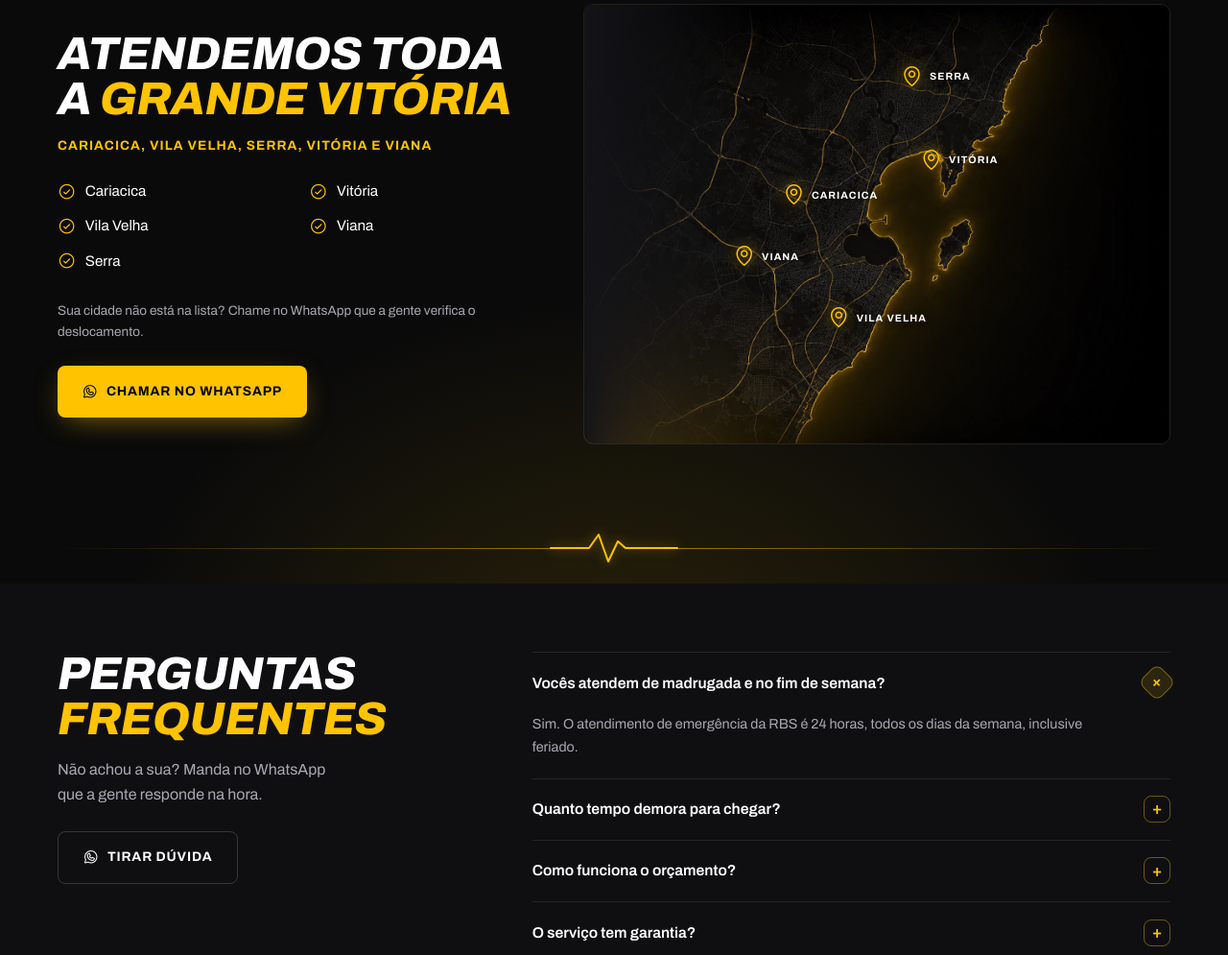
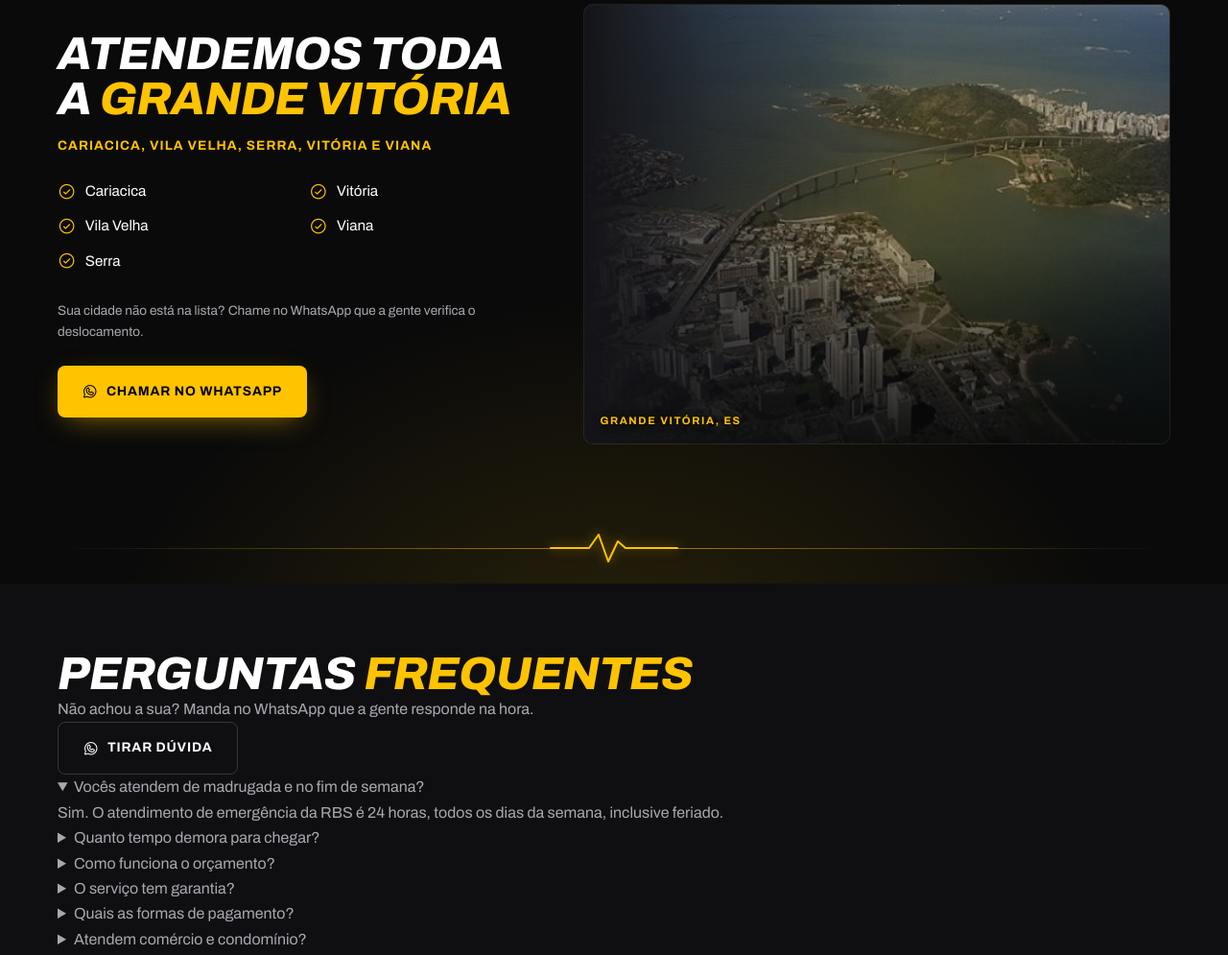
Before and after one commit to FelipeSitesRodrigues/049-rbssolu-eseletricas, a plain HTML site: page index.html in a window 1280 px wide. Shown: the part 5607-6602 px from the top of the page at 96% size. Drawn offline with nearby package versions, Linux system fonts and the light colour scheme.

Commit message:
Troca o mapa estilizado pela foto aérea da Grande Vitória
Pedido do cliente. Os pinos de cidade saíram junto (estavam posicionados
para a geografia do mapa desenhado e não batem com a foto); a lista de
cidades ao lado já cumpre esse papel. A foto recebeu tratamento escuro
para não destoar da paleta preto e amarelo.

Remove hero-eletricista.jpg e mapa-grande-vitoria.jpg, que ficaram sem uso.

Co-Authored-By: Claude Opus 5 (1M context) <noreply@anthropic.com>

```diff
--- a/assets/css/styles.css
+++ b/assets/css/styles.css
@@ -878,94 +878,35 @@ section { position: relative; }
   overflow: hidden;
   border: 1px solid var(--linha);
 }
-.mapa img { width: 100%; aspect-ratio: 4 / 3; object-fit: cover; }
+.mapa img {
+  width: 100%;
+  aspect-ratio: 4 / 3;
+  object-fit: cover;
+  filter: saturate(0.55) brightness(0.66) contrast(1.08);
+}
 .mapa::after {
   content: '';
   position: absolute;
   inset: 0;
-  background: linear-gradient(90deg, var(--carvao) 0%, transparent 30%);
+  background:
+    linear-gradient(90deg, var(--carvao) 0%, rgba(20, 20, 24, 0.45) 22%, transparent 55%),
+    linear-gradient(0deg, rgba(10, 10, 10, 0.9) 0%, transparent 45%),
+    radial-gradient(ellipse at 60% 40%, rgba(255, 195, 0, 0.18), transparent 62%);
   pointer-events: none;
 }
 
-.pino {
+.mapa figcaption {
   position: absolute;
+  left: 1rem;
+  bottom: 0.9rem;
   z-index: 2;
-  display: flex;
-  align-items: center;
-  gap: 0.4rem;
-  transform: translate(-50%, -100%);
-}
-.pino i {
-  font-size: 1.5rem;
+  font-variation-settings: 'wdth' 92;
+  font-size: 0.7rem;
+  font-weight: 700;
+  letter-spacing: 0.14em;
+  text-transform: uppercase;
   color: var(--amarelo);
-  filter: drop-shadow(0 0 8px rgba(255, 195, 0, 0.75));
-}
-.pino span {
-  font-variation-settings: 'wdth' 92;
-  font-size: 0.66rem;
-  font-weight: 700;
-  letter-spacing: 0.1em;
-  text-transform: uppercase;
-  color: var(--branco);
-  text-shadow: 0 1px 6px rgba(0, 0, 0, 0.9);
-  white-space: nowrap;
-}
-
-/* ---------------------------------------------------------------- dúvidas */
-
-.faq {
-  display: grid;
-  grid-template-columns: minmax(0, 0.8fr) minmax(0, 1.2fr);
-  gap: clamp(1.75rem, 4vw, 3.5rem);
-  align-items: start;
-}
-.faq__cabeca h2 { margin-bottom: 1rem; }
-.faq__cabeca p { max-width: 32ch; margin-bottom: 1.5rem; }
-
-.faq__lista details {
-  border-bottom: 1px solid var(--linha);
-}
-.faq__lista details:first-child { border-top: 1px solid var(--linha); }
-
-.faq__lista summary {
-  display: flex;
-  align-items: center;
-  gap: 1rem;
-  padding: 1.1rem 0;
-  cursor: pointer;
-  list-style: none;
-  font-variation-settings: 'wdth' 94;
-  font-weight: 600;
-  font-size: 0.98rem;
-  color: var(--branco);
-  transition: color 180ms var(--ease-out);
-}
-.faq__lista summary::-webkit-details-marker { display: none; }
-.faq__lista summary::after {
-  content: '+';
-  margin-left: auto;
-  flex: none;
-  width: 28px;
-  height: 28px;
-  display: grid;
-  place-items: center;
-  border: 1px solid rgba(255, 195, 0, 0.4);
-  border-radius: var(--r-botao);
-  color: var(--amarelo);
-  font-size: 1.1rem;
-  line-height: 1;
-  transition: transform 240ms var(--ease-out), background-color 240ms var(--ease-out);
-}
-.faq__lista summary:hover { color: var(--amarelo); }
-.faq__lista details[open] summary::after {
-  content: '+';
-  transform: rotate(45deg);
-  background: rgba(255, 195, 0, 0.12);
-}
-.faq__lista details p {
-  padding: 0 3rem 1.25rem 0;
-  font-size: 0.9rem;
-  line-height: 1.65;
+  text-shadow: 0 1px 8px rgba(0, 0, 0, 0.9);
 }
 
 /* -------------------------------------------------------------- faixa CTA */
@@ -1154,7 +1095,11 @@ section { position: relative; }
 
   .atendimento { grid-template-columns: 1fr; }
   .mapa { order: -1; }
-  .mapa::after { background: none; }
+  .mapa::after {
+    background:
+      linear-gradient(0deg, rgba(10, 10, 10, 0.9) 0%, transparent 45%),
+      radial-gradient(ellipse at 60% 40%, rgba(255, 195, 0, 0.18), transparent 62%);
+  }
 
   .faixa__interno { flex-direction: column; text-align: center; }
   .faixa .btn { width: 100%; }
@@ -1174,7 +1119,6 @@ section { position: relative; }
   .motivos { grid-template-columns: 1fr; }
   .rodape__grade { grid-template-columns: 1fr; }
   .comparador { aspect-ratio: 3 / 4; max-width: 100%; }
-  .pino span { display: none; }
   .marca img { width: 108px; }
   .topo .btn--zap span { display: none; }
   .topo .btn--zap { padding: 0.8rem 0.95rem; }
--- a/index.html
+++ b/index.html
@@ -418,14 +418,10 @@
       </a>
     </div>
 
-    <div class="mapa revelar">
-      <img src="assets/img/mapa-grande-vitoria.jpg" alt="Mapa da região da Grande Vitória, no Espírito Santo, com as cidades atendidas pela RBS" width="1448" height="1086" loading="lazy">
-      <span class="pino" style="left:60%; top:19%"><i class="ph ph-map-pin" aria-hidden="true"></i><span>Serra</span></span>
-      <span class="pino" style="left:64%; top:38%"><i class="ph ph-map-pin" aria-hidden="true"></i><span>Vitória</span></span>
-      <span class="pino" style="left:42%; top:46%"><i class="ph ph-map-pin" aria-hidden="true"></i><span>Cariacica</span></span>
-      <span class="pino" style="left:31%; top:60%"><i class="ph ph-map-pin" aria-hidden="true"></i><span>Viana</span></span>
-      <span class="pino" style="left:50%; top:74%"><i class="ph ph-map-pin" aria-hidden="true"></i><span>Vila Velha</span></span>
-    </div>
+    <figure class="mapa revelar">
+      <img src="assets/img/regiao-grande-vitoria.jpg" alt="Vista aérea da Terceira Ponte ligando Vila Velha a Vitória, na Grande Vitória, Espírito Santo" width="678" height="381" loading="lazy">
+      <figcaption>Grande Vitória, ES</figcaption>
+    </figure>
   </div>
 </section>
 
```
Also changed, not shown: assets/img/hero-eletricista.jpg (deleted), assets/img/mapa-grande-vitoria.jpg (deleted), assets/img/regiao-grande-vitoria.jpg (added).
